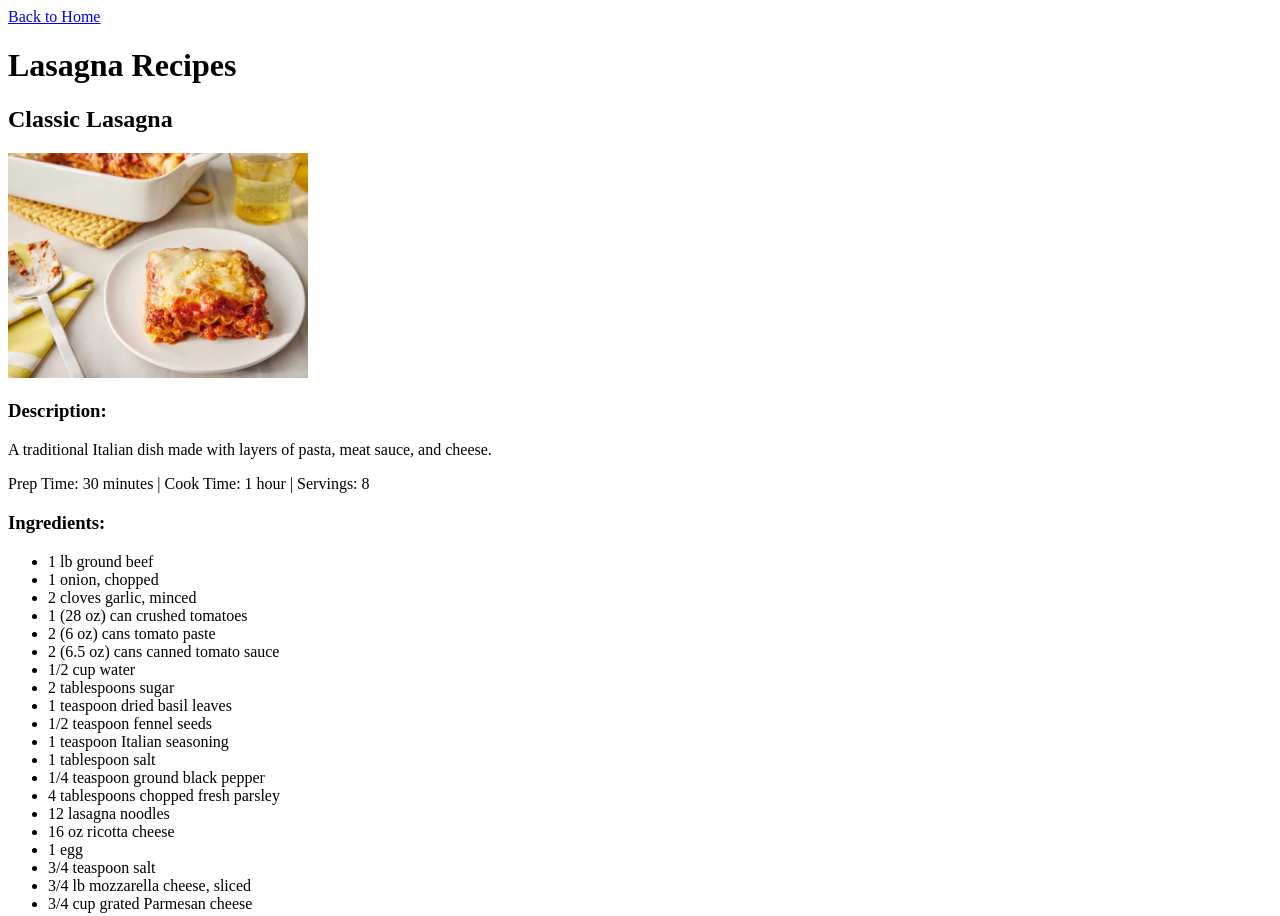
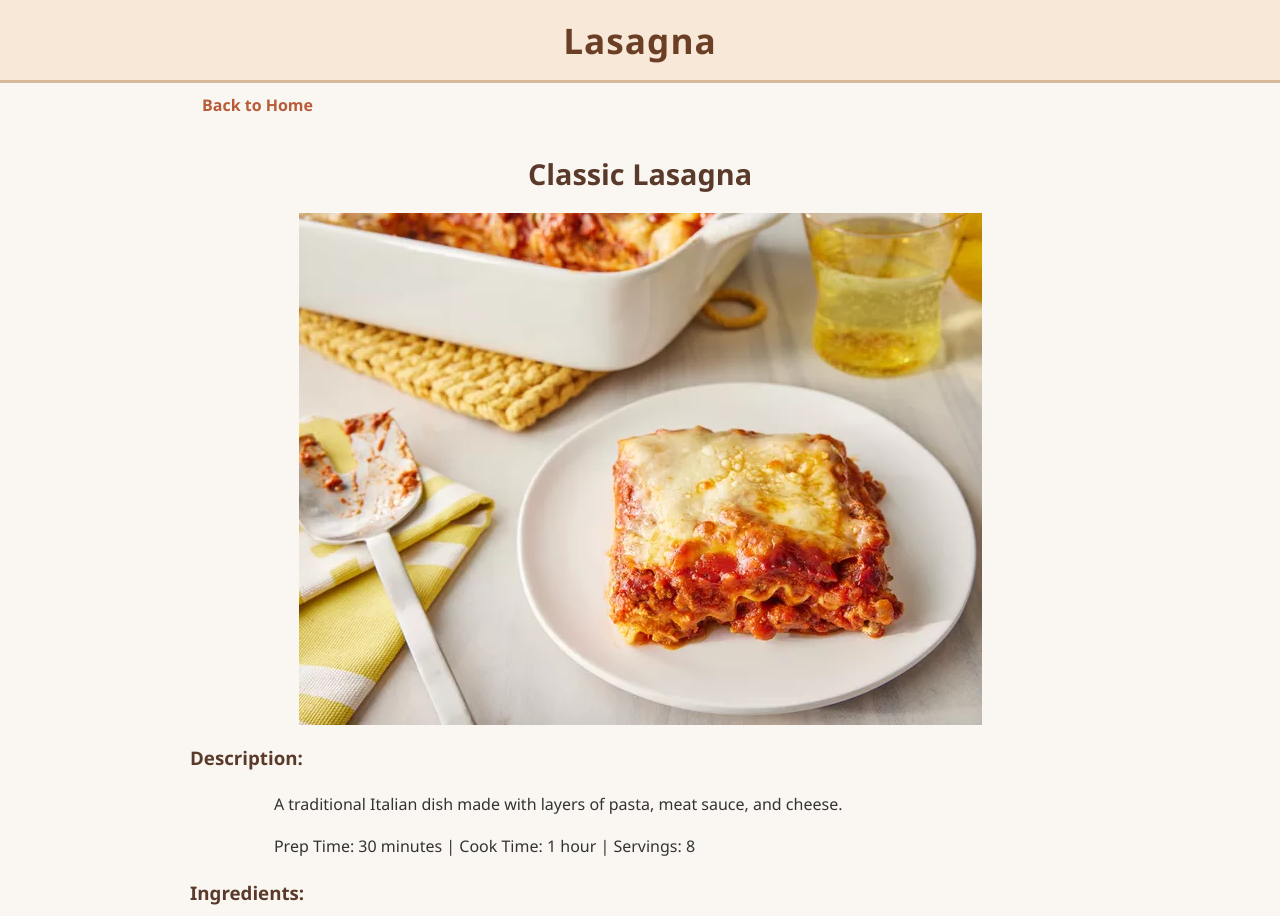
Before and after one commit to nurulizzahq/odin-recipes, a plain HTML site: page recipes/lasagna.html in a window 1280 px wide. Shown: the top 916 px of the page. Drawn offline with Linux system fonts and the light colour scheme.

Commit message:
UPDATE: Adding CSS V 1.0

```diff
--- a/recipes/lasagna.html
+++ b/recipes/lasagna.html
@@ -1,16 +1,17 @@
-<!DOCTYPE html>
+<!doctype html>
 <html lang="en">
     <head>
-    <meta charset="UTF-8">
-    <meta name="viewport" content="width=device-width, initial-scale=1.0">
+        <meta charset="utf-8" />
+        <meta name="viewport" content="width=device-width, initial-scale=1" />
         <title>Lasagna Recipes</title>
-    <link rel="stylesheet" href="styles.css">
+        <link rel="stylesheet" href="../styles.css">
     </head>
     <body>
+        <h1>Lasagna</h1>
+        <main class="container">
             <a href="../index.html">Back to Home</a>
-    <h1>Lasagna Recipes</h1>
             <h2>Classic Lasagna</h2>
-    <img src="../images/lasagna.jpg" alt="Classic Lasagna" style="width:300px;height:auto;">
+            <img src="../images/lasagna.jpg" alt="Classic Lasagna">
             <h3>Description:</h3>
             <p>A traditional Italian dish made with layers of pasta, meat sauce, and cheese.</p>
             <p>Prep Time: 30 minutes | Cook Time: 1 hour | Servings: 8</p>
@@ -45,6 +46,6 @@
                 <li>To assemble, spread 1 1/2 cups of meat sauce in the bottom of a 9x13 inch baking dish. Arrange 6 noodles lengthwise over meat sauce. Spread with one half of the ricotta cheese mixture. Top with a third of mozzarella cheese slices. Spoon 1 1/2 cups meat sauce over mozzarella, and sprinkle with 1/4 cup Parmesan cheese. Repeat layers, and top with remaining mozzarella and Parmesan cheese. Cover with foil: to prevent sticking, either spray foil with cooking spray, or make sure the foil does not touch the cheese.</li>
                 <li>Bake in preheated oven for 25 minutes. Remove foil, and bake an additional 25 minutes. Cool for 15 minutes before serving.</li>
             </ol>
+        </main>
     </body>
-
 </html>
--- /dev/null
+++ b/styles.css
@@ -0,0 +1,78 @@
+/* Global Styles */
+body {
+  background-color: #faf7f2;
+  color: #333;
+  font-family: "Segoe UI", Tahoma, Geneva, Verdana, sans-serif;
+  margin: 0;
+  padding: 0;
+  line-height: 1.6;
+}
+
+/* Ensure the page covers the full viewport to avoid gaps */
+html, body {
+  height: 100%;
+}
+
+/* Full-width header used on each page */
+header {
+  width: 100%;
+}
+
+/* Header */
+h1 {
+  text-align: center;
+  color: #6b3e26;
+  background-color: #f8e8d8;
+  padding: 12px 20px;
+  margin: 0;
+  font-size: 2.2rem;
+  letter-spacing: 1px;
+  border-bottom: 3px solid #d7b89a;
+}
+
+/* Links */
+a {
+  color: #b85c38;
+  text-decoration: none;
+  font-weight: 600;
+  padding: 8px 12px;
+  border-radius: 5px;
+  transition: all 0.2s ease-in-out;
+}
+
+a:hover {
+  background-color: #f2d5c4;
+  color: #3e2723;
+}
+
+/* Layout container for centered, proportional content */
+.container {
+  max-width: 900px;
+  margin: 0.6rem auto;
+  padding: 0 1rem;
+}
+
+/* Responsive images inside content */
+img {
+  max-width: 100%;
+  height: auto;
+  display: block;
+  margin: 1rem auto;
+}
+
+/* Content sections spacing */
+main h2, main h3 {
+  color: #5a3a2a;
+}
+
+main h2 {
+  margin-top: 2rem;
+  margin-bottom: 1rem;
+  font-size: 1.8rem;
+  text-align: center;
+}
+
+main p, main ul, main ol {
+  max-width: 80ch;
+  margin: 0.5rem auto 1rem auto;
+}
```
Also changed, not shown: index.html (+1 -0 lines), recipes/meatball.html (+8 -6 lines). Lines whose indentation alone changed are shown as unchanged.
